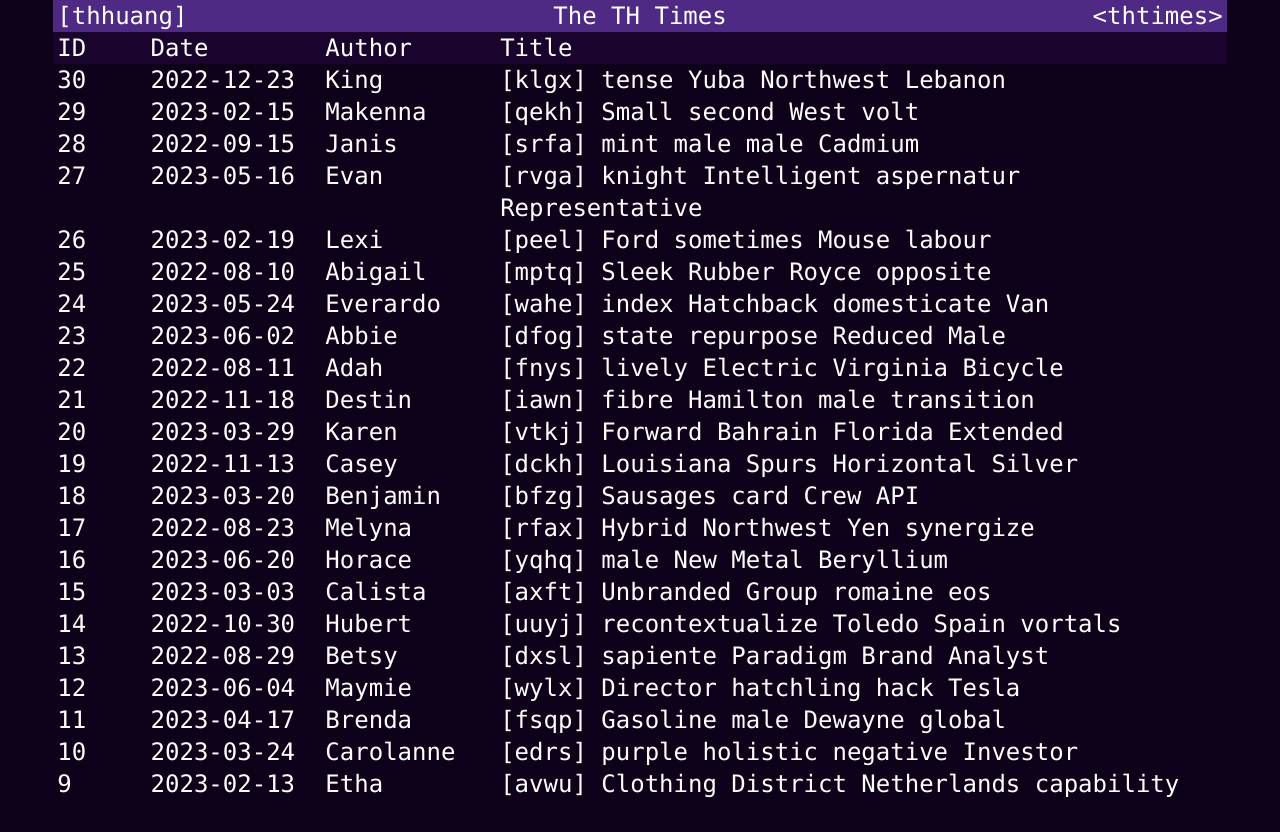
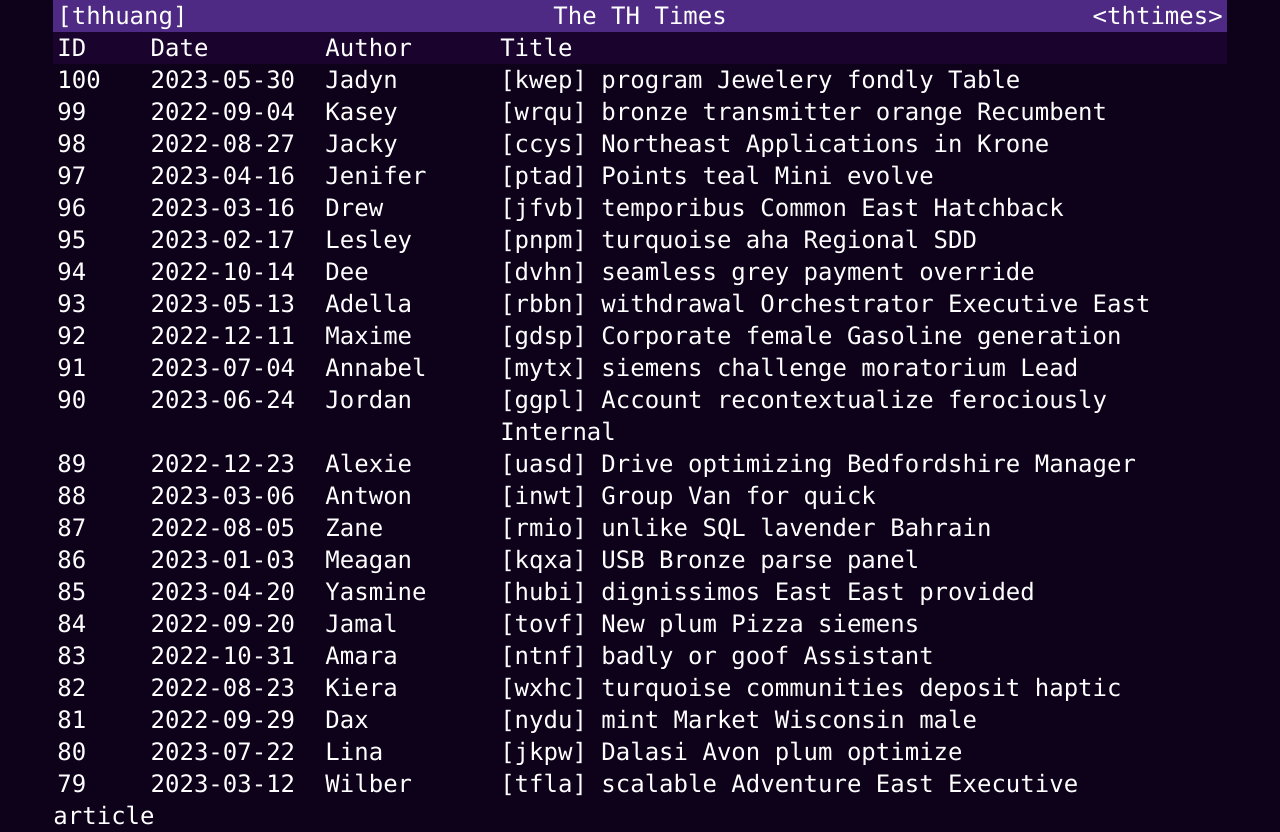
Before and after one commit to thhuang/thtimes, a React (Create React App) app: page / in a window 1280 px wide. Before the commit the page ends 800 px from the top, so only its background shows below. Built offline with nearby package versions, Linux system fonts and the light colour scheme; the HTML template or start-up script is replaced by a standard one.

Commit message:
make article selectable

```diff
--- a/src/App.js
+++ b/src/App.js
@@ -1,10 +1,31 @@
-import List from './components/list/List.jsx';
+import { useReducer } from 'react';
+import CTX from './context';
+import List from './components/list/List';
+import Article from './components/article/Article';
+
+const initialArticle = null;
+
+const articleReducer = (_, action) => {
+  switch (action.type) {
+    case 'select':
+      return action.payload;
+    case 'reset':
+      return initialArticle;
+    default:
+      throw new Error();
+  }
+};
 
 function App() {
+  const [article, dispatchArticle] = useReducer(articleReducer, initialArticle);
+
   return (
-    <div>
+    <CTX.Provider
+      value={{ article: article, dispatchArticle: dispatchArticle }}
+    >
       <List />
-    </div>
+      <Article />
+    </CTX.Provider>
   );
 }
 
--- /dev/null
+++ b/src/components/article/Article.jsx
@@ -0,0 +1,11 @@
+import React from 'react';
+import { useContext } from 'react';
+import CTX from '../../context';
+
+const Article = () => {
+  const ctx = useContext(CTX);
+
+  return <div>article {ctx.article}</div>;
+};
+
+export default Article;
--- a/src/components/list/ArticleList.jsx
+++ b/src/components/list/ArticleList.jsx
@@ -1,9 +1,10 @@
-import React from 'react';
+import React, { useContext } from 'react';
 import { faker } from '@faker-js/faker';
+import CTX from '../../context';
 
 let articles = [];
 
-for (let i = 1; i <= 30; i++) {
+for (let i = 1; i <= 100; i++) {
   articles.push({
     id: i,
     date: faker.date.future().toISOString().slice(0, 10),
@@ -17,17 +18,30 @@ const ArticleList = () => {
   return (
     <section className="article-list">
       {articles.reverse().map((a) => {
-        return (
-          <div className="article-list__row">
-            <div>{a.id}</div>
-            <div>{a.date}</div>
-            <div>{a.author}</div>
-            <div>{(a.tag ? '[' + a.tag + '] ' : '') + a.title}</div>
-          </div>
-        );
+        return <ArticleRow key={a.id} article={a} />;
       })}
     </section>
   );
 };
 
+const ArticleRow = (props) => {
+  const ctx = useContext(CTX);
+
+  const onClick = () => {
+    ctx.dispatchArticle({ type: 'select', payload: props.article.id });
+  };
+
+  return (
+    <div className="article-list__row" onClick={() => onClick()}>
+      <div>{props.article.id}</div>
+      <div>{props.article.date}</div>
+      <div>{props.article.author}</div>
+      <div>
+        {(props.article.tag ? '[' + props.article.tag + '] ' : '') +
+          props.article.title}
+      </div>
+    </div>
+  );
+};
+
 export default ArticleList;
--- a/src/components/list/List.jsx
+++ b/src/components/list/List.jsx
@@ -1,14 +1,17 @@
-import React from 'react';
+import React, { useContext } from 'react';
+import CTX from '../../context';
 import './list.css';
 import Title from './Title';
-import Header from './Header';
+import ListHeader from './ListHeader';
 import ArticleList from './ArticleList';
 
 const List = () => {
+  const ctx = useContext(CTX);
+
   return (
-    <div className="list">
+    <div className={ctx.article === null ? 'list' : 'hidden'}>
       <Title />
-      <Header />
+      <ListHeader />
       <ArticleList />
     </div>
   );
--- a/src/components/list/Header.jsx
+++ b/src/components/list/ListHeader.jsx
@@ -2,7 +2,7 @@ import React from 'react';
 
 const Header = () => {
   return (
-    <section className="header">
+    <section className="list-header">
       <div>ID</div>
       <div>Date</div>
       <div>Author</div>
--- a/src/components/list/list.css
+++ b/src/components/list/list.css
@@ -19,15 +19,16 @@
   @apply text-right;
 }
 
-.header {
+.list-header {
   @apply text-left grid grid-cols-[8%_15%_15%_62%]
   bg-background-varient;
 }
 
 .article-list {
-  @apply overflow-y-scroll;
+  @apply overflow-y-scroll cursor-default;
 }
 
 .article-list__row {
-  @apply text-left grid grid-cols-[8%_15%_15%_62%];
+  @apply text-left grid grid-cols-[8%_15%_15%_62%]
+  hover:bg-primary-varient;
 }
--- /dev/null
+++ b/src/context.js
@@ -0,0 +1,5 @@
+import { createContext } from 'react';
+
+const CTX = createContext();
+
+export default CTX;
```
Also changed, not shown: src/components/article/article.css (added).
